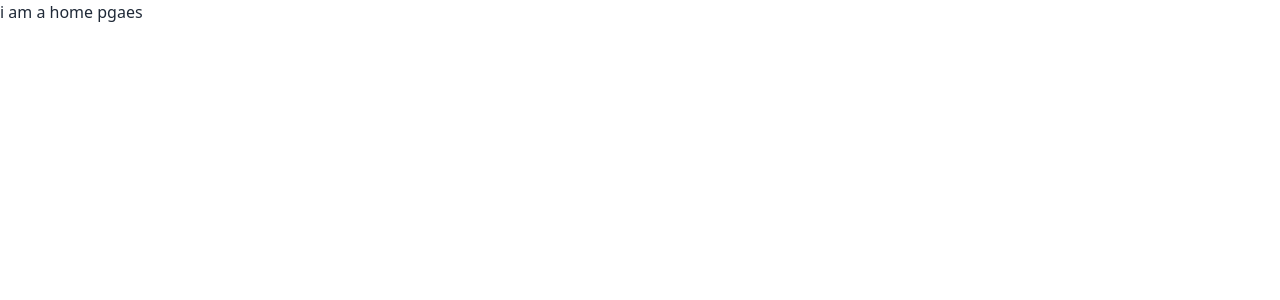
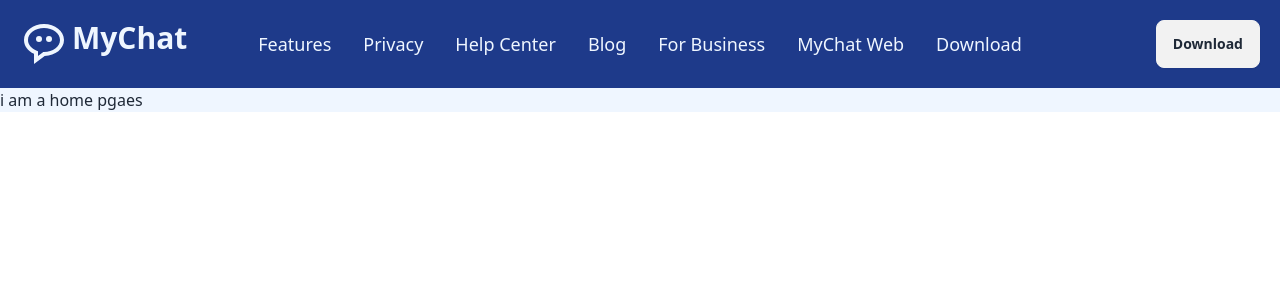
Before and after one commit to SaifulIslamsakil/My-Chat-Clint, a React (Vite) app: page / in a window 1280 px wide. Shown: the top 300 px of the page. Built offline with nearby package versions, Linux system fonts and the light colour scheme.

Commit message:
create to an responsive navbar

```diff
--- a/src/Components/NavBar/NavBar.jsx
+++ b/src/Components/NavBar/NavBar.jsx
@@ -1,7 +1,39 @@
+
+import { BiMessageRoundedDots } from "react-icons/bi";
 const NavBar = () => {
+    const manu = <>
+    <li>Features</li>
+    <li>Privacy</li>
+    <li>Help Center</li>
+    <li>Blog</li>
+    <li>For Business</li>
+    <li>MyChat Web</li>
+    <li>Download</li>
+    </>
     return (
-        <div>
-
+        <div className="navbar bg-blue-900 text-blue-50 p-5">
+            <div className="navbar-start">
+                <div className="dropdown">
+                    <div tabIndex={0} role="button" className="btn btn-ghost lg:hidden">
+                        <svg xmlns="http://www.w3.org/2000/svg" className="h-5 w-5" fill="none" viewBox="0 0 24 24" stroke="currentColor"><path strokeLinecap="round" strokeLinejoin="round" strokeWidth="2" d="M4 6h16M4 12h8m-8 6h16" /></svg>
+                    </div>
+                    <ul tabIndex={0} className="menu menu-sm dropdown-content mt-3 z-[1] p-2 shadow bg-base-100 rounded-box w-52">
+                        {manu}
+                    </ul>
+                </div>
+                <div className=" flex items-centers gap-1">
+                    <span className=" text-5xl"><BiMessageRoundedDots /></span>
+                    <p className=" text-3xl font-semibold">MyChat</p>
+                </div>
+            </div>
+            <div className="navbar-center hidden lg:flex">
+                <ul className="menu menu-horizontal px-1 space-x-8 text-lg">
+                    {manu}
+                </ul>
+            </div>
+            <div className="navbar-end">
+                <a className="btn">Download</a>
+            </div>
         </div>
     );
 };
--- a/src/LayOut/MainLayout.jsx
+++ b/src/LayOut/MainLayout.jsx
@@ -1,9 +1,11 @@
 import { Outlet } from "react-router-dom";
+import NavBar from "../Components/NavBar/NavBar";
 
 
 const MainLayout = () => {
     return (
-        <div>
+        <div >
+            <NavBar></NavBar>
             <Outlet></Outlet>
         </div>
     );
--- a/src/Pages/Home.jsx
+++ b/src/Pages/Home.jsx
@@ -2,7 +2,7 @@
 
 const Home = () => {
     return (
-        <div>
+        <div className="bg-blue-50  w-full h-full">
             i am a home pgaes
         </div>
     );
```
